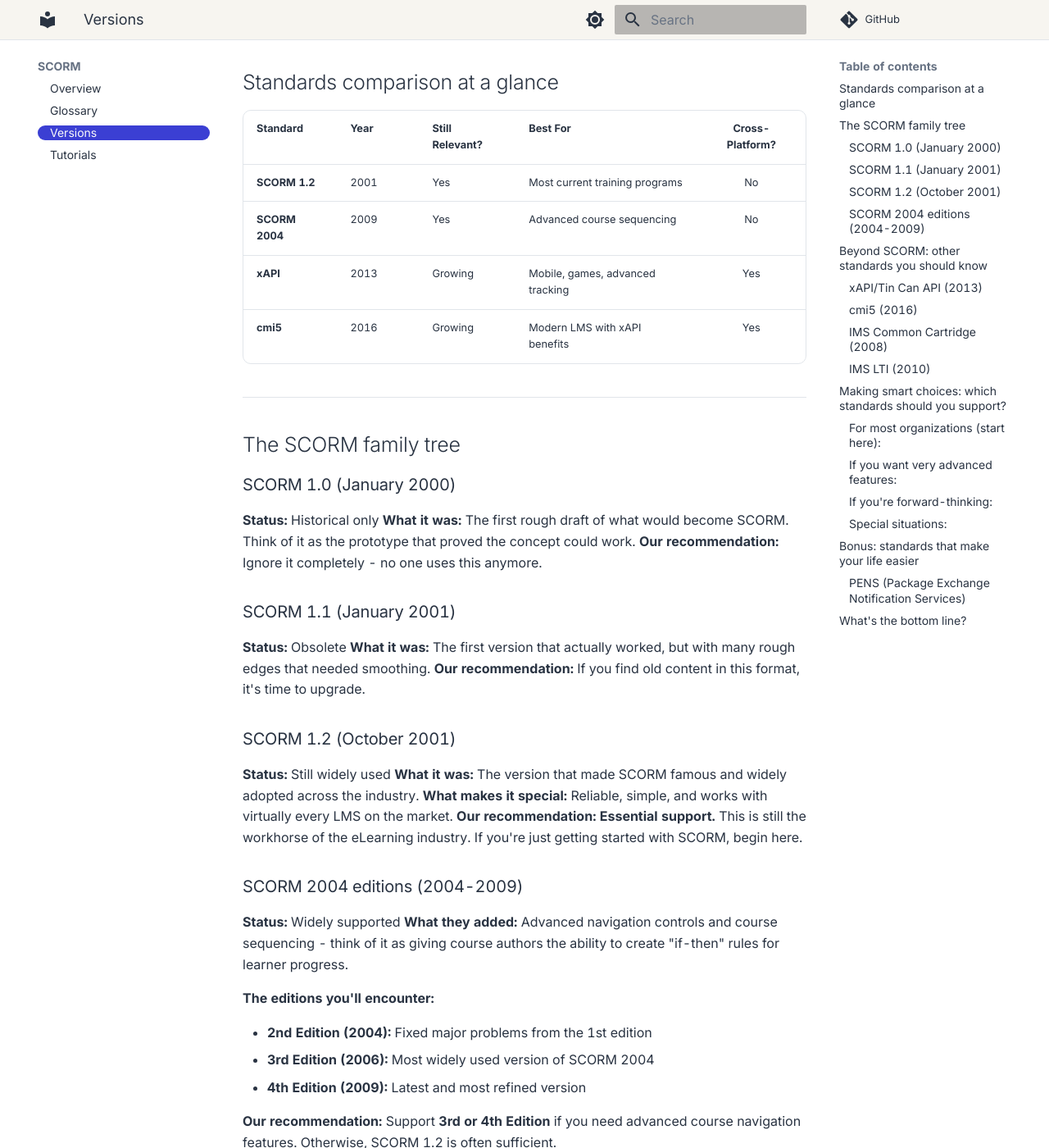
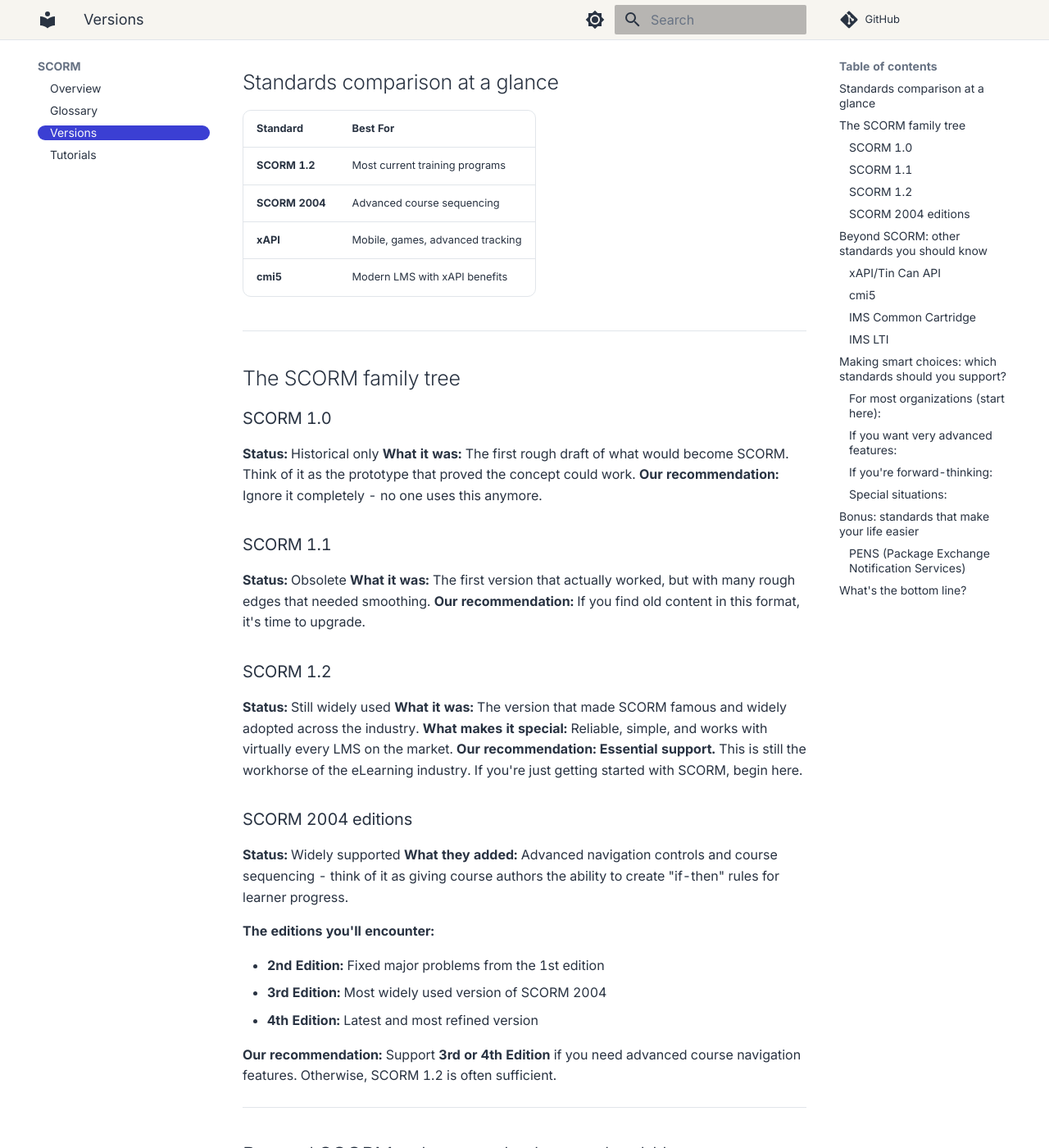
Before and after one commit to cmds-app/docs, an MkDocs documentation site: the page built from docs/scorm/versions.md, in a window 1280 px wide and 1400 px high, scrolled down 329 px. Shown: the whole window at 82% size. Built offline with MkDocs 1.6.1 and Material for MkDocs 9.7.7, drawn with Linux system fonts in a browser that asks for light colours; comment, search, counter and statistics services are not loaded; some of the changed text lies outside the part shown.

Commit message:
docs(scorm): drop publication years and the extra comparison columns

```diff
--- a/docs/scorm/versions.md
+++ b/docs/scorm/versions.md
@@ -6,46 +6,46 @@ Just like smartphones have evolved from basic devices to powerful computers, eLe
 
 ## Standards comparison at a glance
 
-| Standard | Year | Still Relevant? | Best For | Cross-Platform? |
-| :--- | :--- | :--- | :--- | :---: |
-| **SCORM 1.2** | 2001 | Yes | Most current training programs | No |
-| **SCORM 2004** | 2009 | Yes | Advanced course sequencing | No |
-| **xAPI** | 2013 | Growing | Mobile, games, advanced tracking | Yes |
-| **cmi5** | 2016 | Growing | Modern LMS with xAPI benefits | Yes |
+| Standard | Best For |
+| :--- | :--- |
+| **SCORM 1.2** | Most current training programs |
+| **SCORM 2004** | Advanced course sequencing |
+| **xAPI** | Mobile, games, advanced tracking |
+| **cmi5** | Modern LMS with xAPI benefits |
 
 ---
 
 ## The SCORM family tree
 
-### SCORM 1.0 (January 2000)
+### SCORM 1.0
 
 **Status:** Historical only
 **What it was:** The first rough draft of what would become SCORM. Think of it as the prototype that proved the concept could work.
 **Our recommendation:** Ignore it completely - no one uses this anymore.
 
-### SCORM 1.1 (January 2001)
+### SCORM 1.1
 
 **Status:** Obsolete
 **What it was:** The first version that actually worked, but with many rough edges that needed smoothing.
 **Our recommendation:** If you find old content in this format, it's time to upgrade.
 
-### SCORM 1.2 (October 2001)
+### SCORM 1.2
 
 **Status:** Still widely used
 **What it was:** The version that made SCORM famous and widely adopted across the industry.
 **What makes it special:** Reliable, simple, and works with virtually every LMS on the market.
 **Our recommendation:** **Essential support.** This is still the workhorse of the eLearning industry. If you're just getting started with SCORM, begin here.
 
-### SCORM 2004 editions (2004-2009)
+### SCORM 2004 editions
 
 **Status:** Widely supported
 **What they added:** Advanced navigation controls and course sequencing - think of it as giving course authors the ability to create "if-then" rules for learner progress.
 
 **The editions you'll encounter:**
 
-- **2nd Edition (2004):** Fixed major problems from the 1st edition
-- **3rd Edition (2006):** Most widely used version of SCORM 2004
-- **4th Edition (2009):** Latest and most refined version
+- **2nd Edition:** Fixed major problems from the 1st edition
+- **3rd Edition:** Most widely used version of SCORM 2004
+- **4th Edition:** Latest and most refined version
 
 **Our recommendation:** Support **3rd or 4th Edition** if you need advanced course navigation features. Otherwise, SCORM 1.2 is often sufficient.
 
@@ -53,7 +53,7 @@ Just like smartphones have evolved from basic devices to powerful computers, eLe
 
 ## Beyond SCORM: other standards you should know
 
-### xAPI/Tin Can API (2013)
+### xAPI/Tin Can API
 
 **The modern alternative designed for today's learning**
 
@@ -72,7 +72,7 @@ Just like smartphones have evolved from basic devices to powerful computers, eLe
 
 **Our recommendation:** Consider adopting if you want to track learning beyond traditional courses or if mobile learning is important to your strategy.
 
-### cmi5 (2016)
+### cmi5
 
 **xAPI's business-friendly companion**
 
@@ -80,7 +80,7 @@ Just like smartphones have evolved from basic devices to powerful computers, eLe
 **Why it exists:** Gives you xAPI benefits while working like traditional LMS courses.
 **Our recommendation:** Ideal if you want to modernize your tracking capabilities without completely changing how you manage courses.
 
-### IMS Common Cartridge (2008)
+### IMS Common Cartridge
 
 **The academic world's answer to SCORM**
 
@@ -88,7 +88,7 @@ Just like smartphones have evolved from basic devices to powerful computers, eLe
 **Includes:** Discussion forums, question banks, and other classroom-style learning tools
 **Our recommendation:** Only relevant if you work in academic institutions or provide training to universities.
 
-### IMS LTI (2010)
+### IMS LTI
 
 **The plug-and-play standard for educational tools**
 
```
